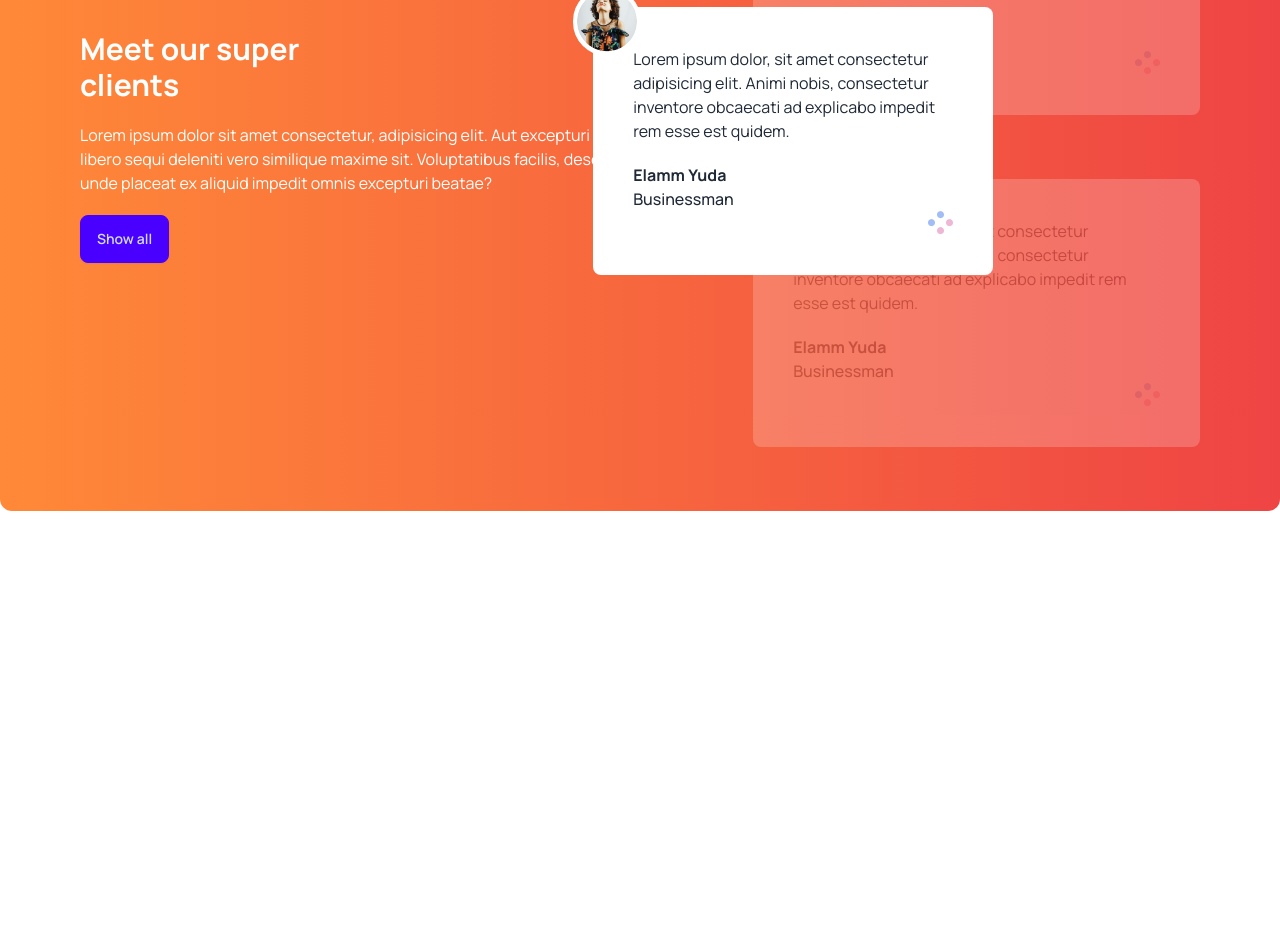
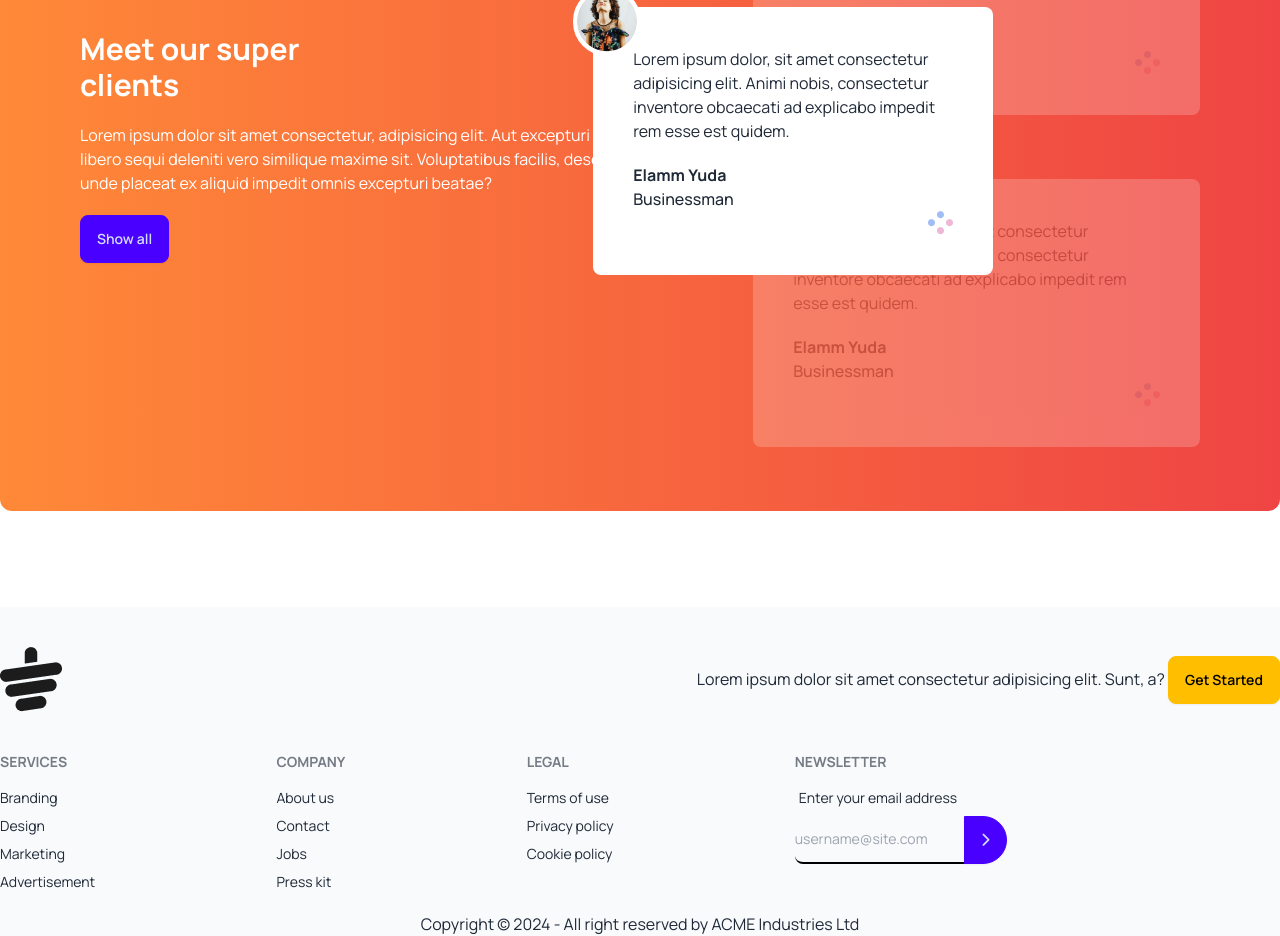
Before and after one commit to SohelShahid117/module-14-tea-landing-page, a plain HTML site: page index.html in a window 1280 px wide. Shown: the part 2126-3062 px from the top of the page. Before the commit the page ends 2733 px from the top, so only its background shows below. Drawn offline with nearby package versions, Linux system fonts and the light colour scheme.

Commit message:
coding of tea landing page has been completed

```diff
--- a/index.html
+++ b/index.html
@@ -202,11 +202,60 @@
         </div>
       </div>
     </section>
+  </main>
 
-
-  </main>
-  <footer>
-
+  <footer class="bg-slate-50">
+    <section class="container mx-auto mt-10 text-base-content flex flex-col">
+      <div class="flex items-center justify-between my-10">
+        <img src="./assets/images/cup.png" alt="">
+        <div>
+          <span>Lorem ipsum dolor sit amet consectetur adipisicing elit. Sunt, a?</span>
+          <button class="btn btn-warning">Get Started</button>
+        </div>
+      </div>
+      <div class="footer">
+        <div>
+          <header class="footer-title">Services</header>
+          <a class="link link-hover">Branding</a>
+          <a class="link link-hover">Design</a>
+          <a class="link link-hover">Marketing</a>
+          <a class="link link-hover">Advertisement</a>
+        </div>
+        <div>
+          <header class="footer-title">Company</header>
+          <a class="link link-hover">About us</a>
+          <a class="link link-hover">Contact</a>
+          <a class="link link-hover">Jobs</a>
+          <a class="link link-hover">Press kit</a>
+        </div>
+        <div>
+          <header class="footer-title">Legal</header>
+          <a class="link link-hover">Terms of use</a>
+          <a class="link link-hover">Privacy policy</a>
+          <a class="link link-hover">Cookie policy</a>
+        </div>
+        <div>
+          <form>
+            <header class="footer-title">Newsletter</header>
+            <fieldset class="form-control w-80">
+              <label class="label">
+                <span class="label-text">Enter your email address</span>
+              </label>
+              <div class="join">
+                <input type="text" placeholder="username@site.com"
+                  class="border-b-2 border-black bg-transparent outline-none join-item" />
+                <button class="btn btn-primary join-item rounded-full"><i class="fa fa-chevron-right"
+                    aria-hidden="true"></i>
+                </button>
+              </div>
+            </fieldset>
+          </form>
+        </div>
+      </div>
+      <div class="mt-5 text-center">
+        <p>Copyright © 2024 - All right reserved by ACME Industries Ltd</p>
+      </div>
+    </section>
   </footer>
 
 </body>
```
